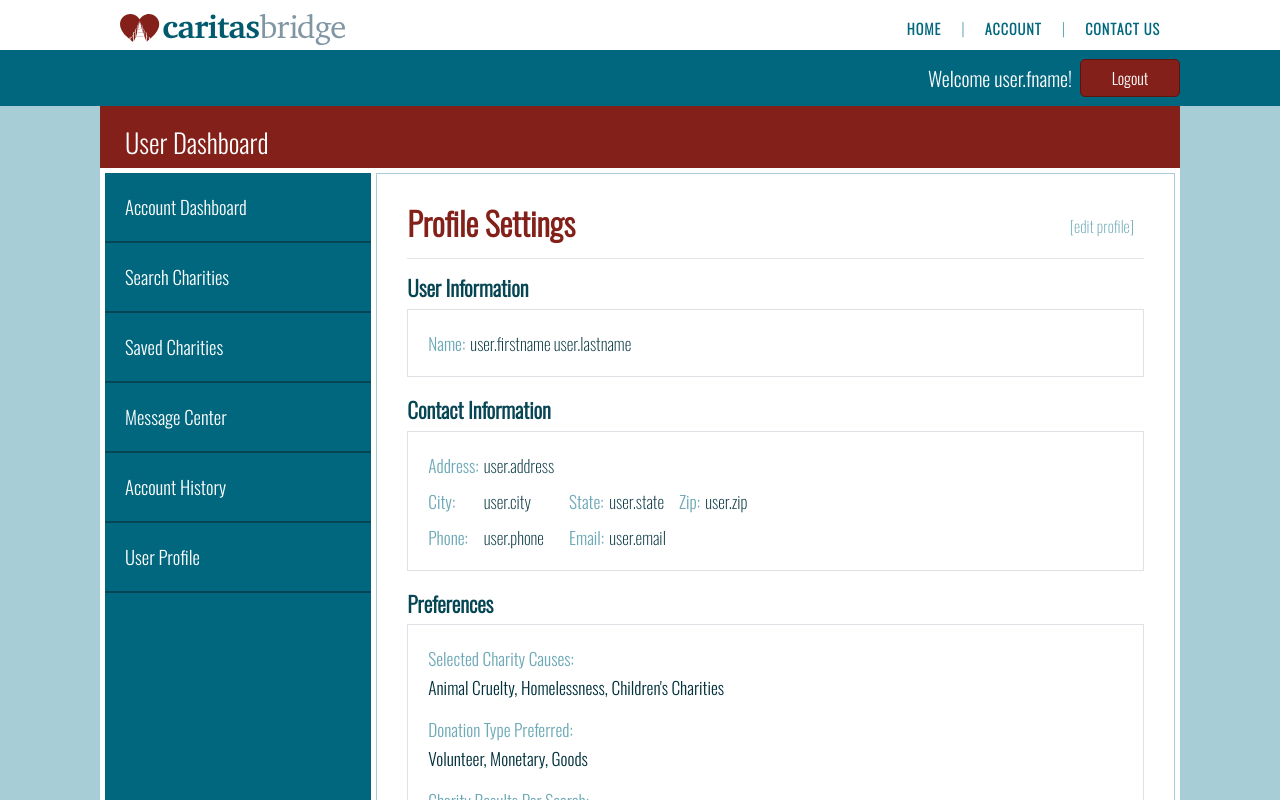
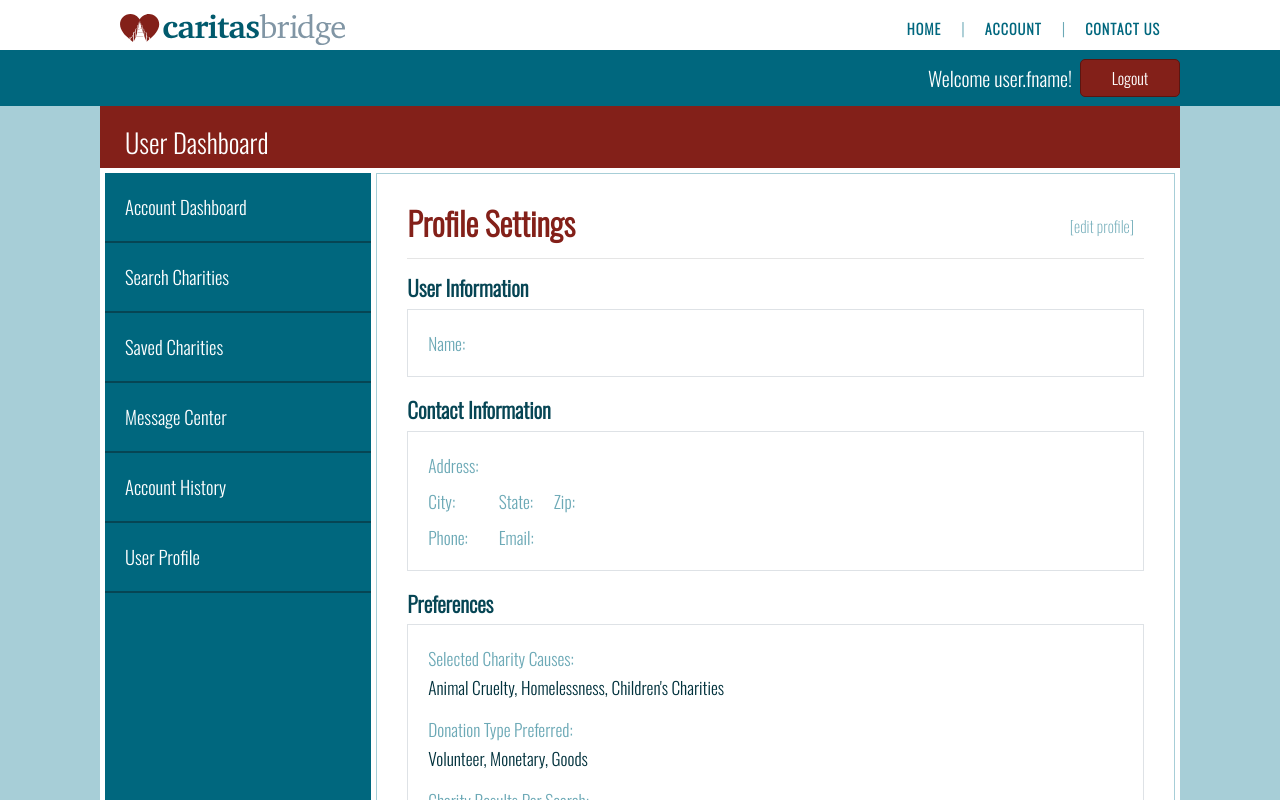
Before and after one commit to caspershih/caritas-bridge, a React (Create React App) app in the folder client/: page /Profile in a window 1280 px wide. Shown: the top 800 px of the page. Built offline with nearby package versions, Linux system fonts and the light colour scheme; no server answers.

Commit message:
junk work

```diff
--- a/client/src/components/Login/UserLoginButton.js
+++ b/client/src/components/Login/UserLoginButton.js
@@ -56,7 +56,6 @@ class UserLoginButton extends Component {
 
     renderRedirect = () => {
         if (this.state.redirect) {
-        // return <Redirect to='/user/login' />
           return <Redirect to='/Account' />
         }
       }
@@ -70,7 +69,7 @@ class UserLoginButton extends Component {
                 <h1>Login to your Profile</h1>
                 <hr />
                 <form id="login-form" onSubmit={this.handleSubmit}>
-                {/* <form id="login-form"> */}
+
                     <p className="modalText">Username</p>
                         <div className="profileForm">
                             <input type="text"
--- a/client/src/components/Logout/UserLogoutButton.js
+++ b/client/src/components/Logout/UserLogoutButton.js
@@ -3,13 +3,19 @@ import { Redirect } from 'react-router-dom'
 import axios from 'axios';
 
 class UserLogoutButton extends Component {
+    constructor(props){
+        super(props);
+        this.state = {
+            redirect: false,
+        }
+     }
 
     handleSubmit = event => {
         console.log('goodbye');
         event.preventDefault();
         const user = {};
 
-        axios.post('/user/logout', user)
+        axios.get('/user/logout', user)
         .then(res => {
 
         })
@@ -21,18 +27,18 @@ class UserLogoutButton extends Component {
         this.setState({
           redirect: true
         })
-      }
+      };
 
-    renderRedirect = () => {
+      renderRedirect = () => {
         if (this.state.redirect) {
-          return <Redirect to='/user/login' />
+            return <Redirect to='/' />
         }
-      }
+      };
 
     render() {
         return (
             <main>
-                {/* {this.renderRedirect()} */}
+                {this.renderRedirect()}
                 <button id="logoutBtn" onClick={this.handleSubmit} type="submit">
                 Logout
                 </button>
--- a/client/src/pages/Dashboard/Account.js
+++ b/client/src/pages/Dashboard/Account.js
@@ -86,7 +86,7 @@ const Account = () => (
                     <p><font color="#064554">Category:</font> Animals : Wildlife Conservation</p>
                     <p><font color="#064554">Web Site:</font><a target="_blank" rel="noopener noreferrer" href="https://www.worldwildlife.org/"> www.worldwildlife.org</a></p>
                         <div className="buttonRow">
-                        <button name="organization._id" className="btn btn-primary" onClick=""> Save Charity</button>
+                        <button name="organization._id" className="btn btn-primary"> Save Charity</button>
                         </div>
                     </div>
             </div>
--- /dev/null
+++ b/client/src/pages/Dashboard/Profile2.js
@@ -0,0 +1,127 @@
+import React, { Component } from "react";
+import "./User.css";
+import axios from 'axios';
+import UserNav from "./UserNav";
+import UserLogout from "../../components/Logout/UserLogout";
+
+class Profile extends Component {
+    constructor(props){
+        super(props);
+        this.state = {
+            User: [{
+            fname: '',
+            lname: '',
+            address: '',
+            city: '',
+            state: '',
+            zip: '',
+            email: '',
+            password: ''
+        }],
+    };
+    this.editUser = this.editUser.bind(this);
+}
+
+componentDidMount() {
+    axios.get('/user')
+    .then(res => {
+        this.setState({ Users: res.data});
+        console.log(res.data);
+    });
+}
+
+editUser = (id) => {
+    axios.update("/user")
+  .then(res => {
+        this.setState({ Users: res.data});
+  });
+}
+
+render() {
+    return (
+<div className="dashWrap">
+<UserLogout />
+        <div className="dashRow">
+            <div className="dashTop">
+                <h3>User Dashboard</h3>
+            </div>
+        </div>
+
+        <div className="dashRow">
+            <div className="leftColumn">
+                <UserNav />
+            </div>
+            <div className="rightColumn">
+
+            {this.state.User.map((User, index) =>
+            <div className="resultsDiv" name='id' key={index}>
+                <div className="Profile">
+                <h2>Profile Settings</h2>
+                <div className="profileEdit"><a href="/edit">[edit profile]</a></div>
+                <hr />
+
+                <h4>User Information</h4>
+                <div className="borderBox">
+                    <table className="profileTable">
+                        <tbody>
+                        <tr>
+                            <td className="headText">Name: </td>
+                            <td className="userText">{User.firstname} {User.lastname}</td>
+                        </tr>
+                        </tbody>
+                    </table>
+                </div>
+
+                <h4>Contact Information</h4>
+                <div className="borderBox">
+                    <table className="profileTable">
+                    <tbody>
+                        <tr>
+                            <td className="headText">Address: </td>
+                            <td className="userText">{User.address}</td>
+                        </tr>
+
+                        <tr>
+                        <td className="headText">City: </td>
+                        <td className="userText">{User.city}</td>
+                            <td className="headText">State: </td>
+                            <td className="userText">{User.state}</td>
+                            <td className="headText">Zip: </td>
+                            <td className="userText">{User.zip}</td>
+                        </tr>
+
+                        <tr>
+                            <td className="headText">Phone: </td>
+                            <td className="userText">{User.phone}</td>
+                            <td className="headText">Email: </td>
+                            <td className="userText" colSpan="3">{User.email}</td>
+                        </tr>
+                    </tbody>
+                    </table>
+                    </div>
+
+                    <h4>Preferences</h4>
+                    <div className="borderBox">
+                    <p className="pHeading">Selected Charity Causes:</p>
+                    <p className="pText">Animal Cruelty, Homelessness, Children's Charities</p>
+
+                    <p className="pHeading">Donation Type Preferred:</p>
+                    <p className="pText">Volunteer, Monetary, Goods</p>
+
+                    <p className="pHeading">Charity Results Per Search:</p>
+                    <p className="pText">20</p>
+
+                    <p className="pHeading">Geographic Area of Interest:</p>
+                    <p className="pText">International</p>
+                    </div>
+                </div>
+            </div>)}
+        </div>
+        </div>
+    </div>
+);
+
+}
+}
+
+export default Profile;
--- a/client/src/pages/Main.js
+++ b/client/src/pages/Main.js
@@ -9,7 +9,7 @@ import Search from "./Dashboard/Search";
 import Saved from "./Dashboard/Saved";
 import Account from "./Dashboard/Account";
 import MessageCenter from "./Dashboard/MessageCenter";
-import Profile from "./Dashboard/Profile";
+import Profile from "./Dashboard/Profile2";
 import EditProfile from "./Dashboard/EditProfile";
 import NotFound from "./NotFound";
 import Footer from "../components/Footer/Footer";
```
Also changed, not shown: 1 other file (tests, documents, lock files or other folders).
